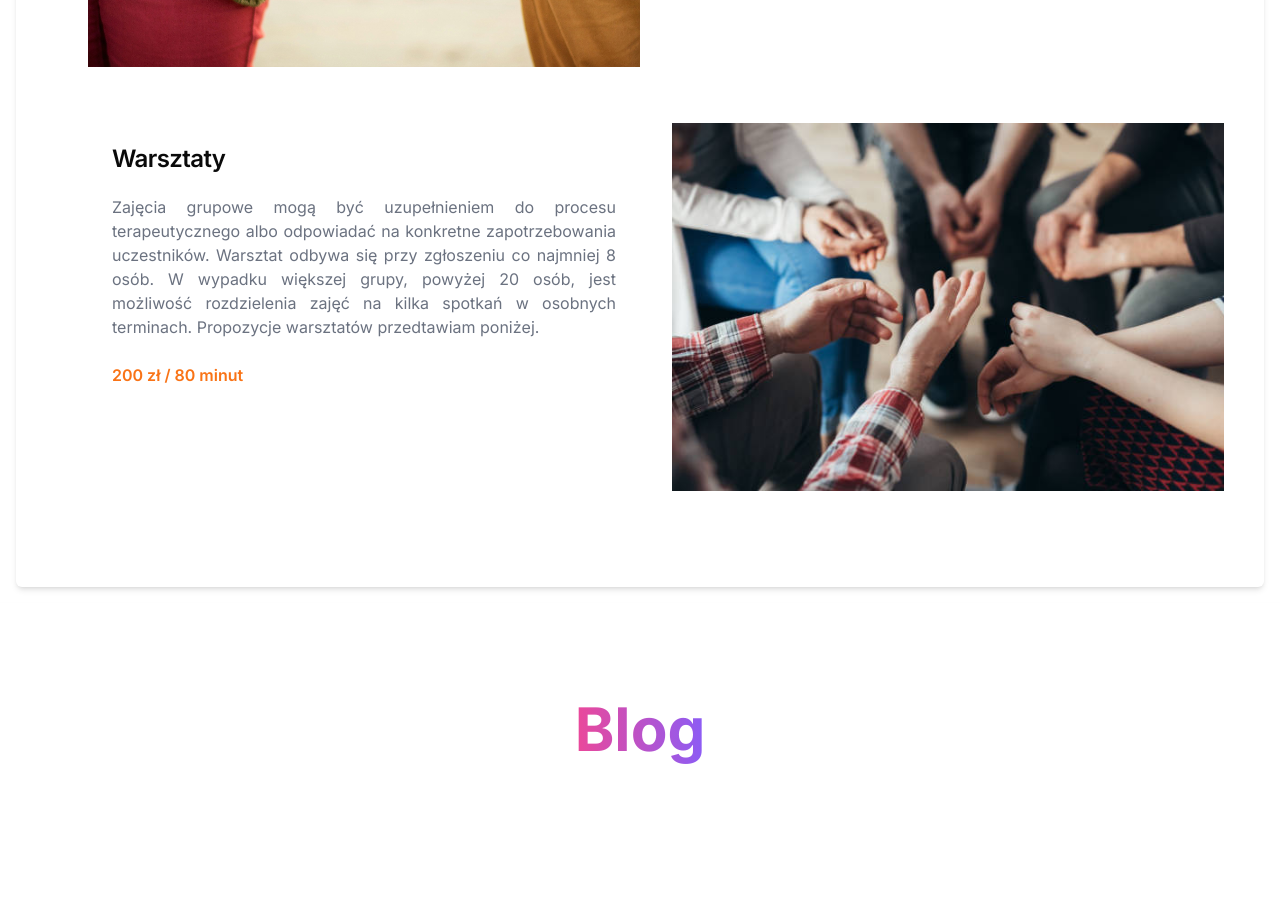
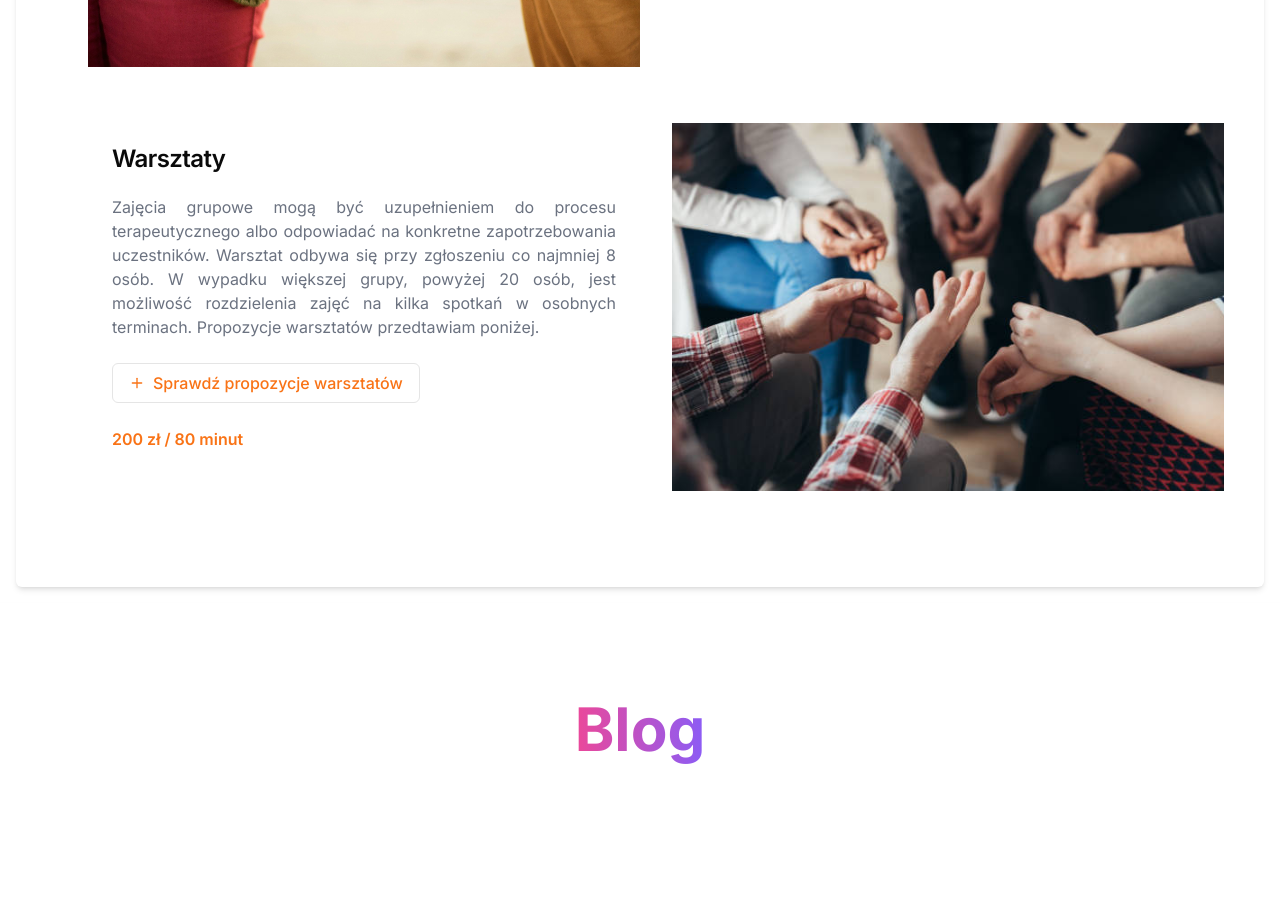
Before and after one commit to lukaszchwalisz/gab, a Next.js app: page / in a window 1280 px wide. Shown: the part 2040-2950 px from the top of the page. Built offline with nearby package versions, Linux system fonts and the light colour scheme.

Commit message:
add button

```diff
--- a/src/app/page.tsx
+++ b/src/app/page.tsx
@@ -1,5 +1,7 @@
 /* eslint-disable react/no-unescaped-entities */
 
+import { Button } from "@/components/ui/button"
+import { Plus } from "lucide-react"
 import Image from "next/image";
 import Link from "next/link";
 import {
@@ -85,6 +87,8 @@
               </CardContent>
 
 
+
+
               <CardFooter><p className="font-semibold text-orange-500">150 zł / 50 minut</p></CardFooter>
 
             </Card>
@@ -162,7 +166,7 @@
 
 
           <div className="p-2 mb-2 space-x-2">
-            <Link href="/warsztaty" className="no-underline">
+
             <Card className="shadow-none border-0">
 
               <CardHeader>
@@ -174,11 +178,18 @@
                 </p>
               </CardContent>
 
+              <CardFooter>
+                <Link href="/warsztaty" className="no-underline">
+                <Button variant="outline" className="text-md text-orange-500">
+                <Plus className="mr-2 h-4 w-4" /> Sprawdź propozycje warsztatów
+                </Button>
+                </Link>
+              </CardFooter>
 
               <CardFooter><p className="font-semibold text-orange-500">200 zł / 80 minut</p></CardFooter>
 
             </Card>
-            </Link>
+
           </div>
 
           <div className="p-2 mb-2 space-x-2">
```
